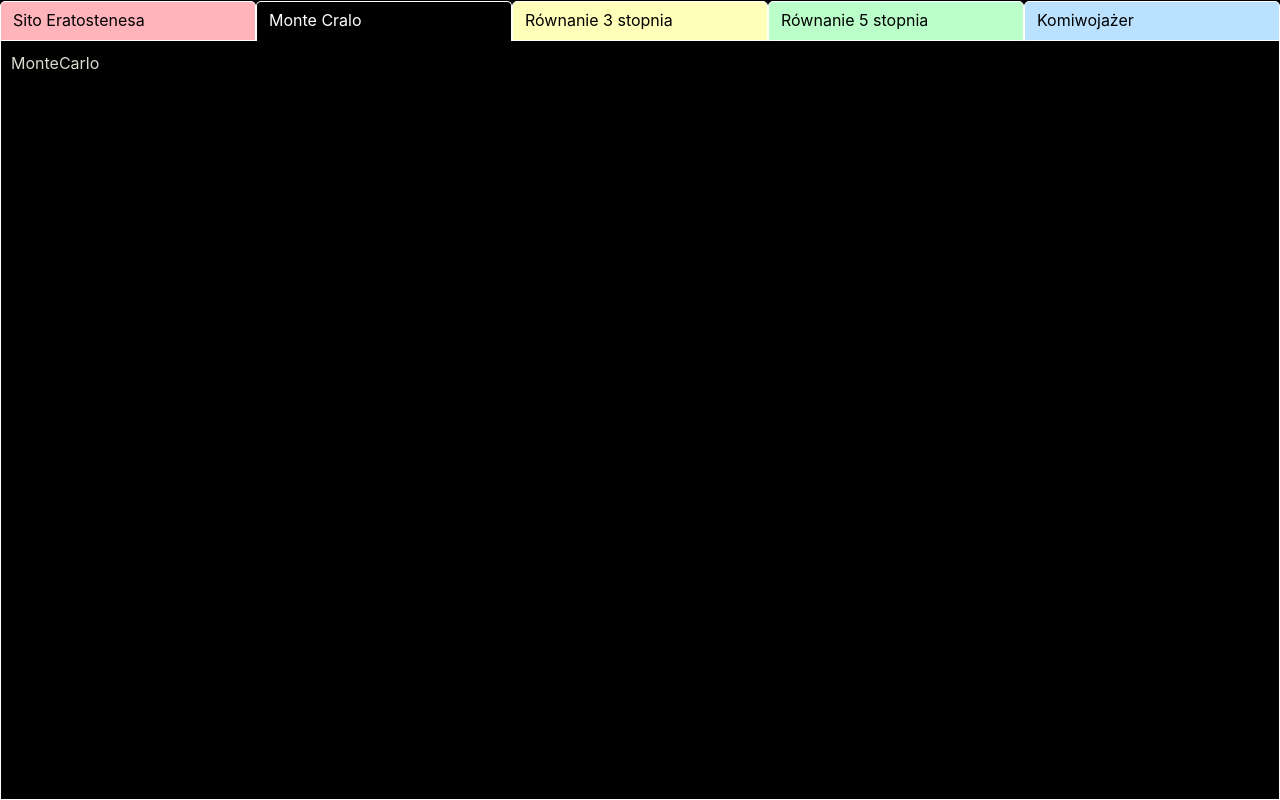
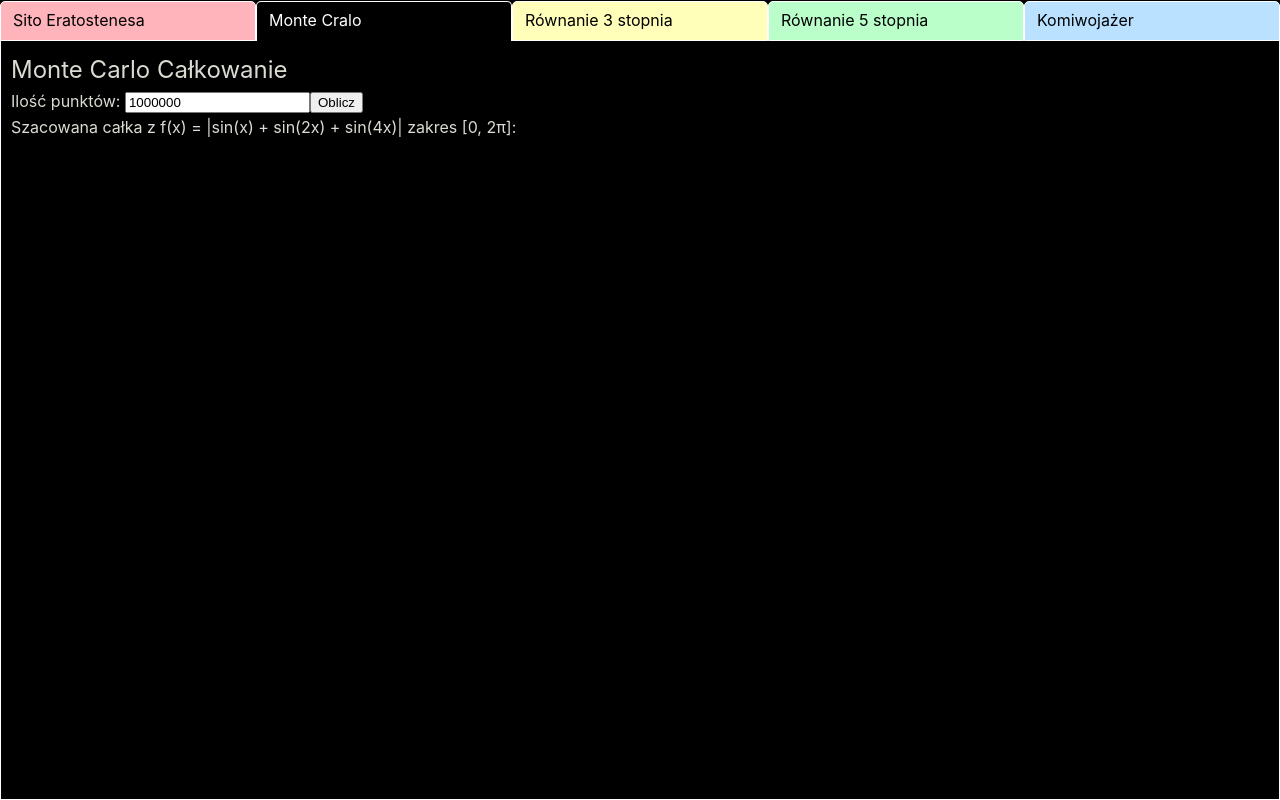
Before and after one commit to Kiryometsy/Algorytmy, a React (Vite) app in the folder src/renderer/: page / in a window 1280 px wide. Both pictures are taken after a click on the tab "Monte Cralo". Built offline with nearby package versions, Linux system fonts and the light colour scheme.

Commit message:
MonteCarlo

```diff
--- a/src/renderer/src/components/MonteCarlo.jsx
+++ b/src/renderer/src/components/MonteCarlo.jsx
@@ -1,5 +1,84 @@
+import { useState } from 'react'
+
 const MonteCarlo = () => {
-	return <div>MonteCarlo</div>
+	const [numPoints, setNumPoints] = useState(1000000) // State for number of points
+	const [progress, setProgress] = useState(0) // State for progress percentage
+	const [integral, setIntegral] = useState('') // State for estimated integral, initialized to an empty string
+	const [calculating, setCalculating] = useState(false) // State for calculation status
+
+	const f = (x) => Math.abs(Math.sin(x) + Math.sin(2 * x) + Math.sin(4 * x))
+
+	const handleNumPointsChange = (e) => {
+		let value = parseInt(e.target.value)
+		if (!isNaN(value) && value > 0) {
+			setNumPoints(value)
+		}
+	}
+
+	const calculateIntegral = () => {
+		let sum = 0
+		let i = 0
+		const chunkSize = 1000
+
+		// Set integral to "Calculating..." at the start
+		setIntegral('Obliczanie...')
+		setCalculating(true) // Set calculating to true
+
+		const calculateChunk = () => {
+			for (let j = 0; j < chunkSize && i < numPoints; j++, i++) {
+				const x = Math.random() * 2 * Math.PI
+				sum += f(x)
+			}
+
+			const progressPercent = (i / numPoints) * 100
+			setProgress(progressPercent)
+
+			if (i < numPoints) {
+				setTimeout(calculateChunk, 0)
+			} else {
+				// Calculate the average value of the function
+				const avg = sum / numPoints
+
+				// Estimate the integral
+				const integralValue = 2 * Math.PI * avg
+				setIntegral(integralValue.toFixed(6))
+
+				// Reset progress and calculating status after calculation
+				setProgress(0)
+				setCalculating(false) // Set calculating to false
+			}
+		}
+
+		calculateChunk()
+	}
+
+	return (
+		<div>
+			<h2>Monte Carlo Całkowanie</h2>
+			<div>
+				<label>Ilość punktów: </label>
+				<input
+					type="number"
+					value={numPoints}
+					onChange={handleNumPointsChange}
+					min="1"
+					disabled={calculating} // Disable input when calculating
+				/>
+				<button onClick={calculateIntegral} disabled={calculating}>
+					Oblicz
+				</button>{' '}
+				{/* Disable button when calculating */}
+			</div>
+			{progress > 0 && (
+				<div style={{ marginTop: '20px' }}>
+					<progress value={progress} max="100" style={{ width: '100%' }}>
+						{progress}%
+					</progress>
+				</div>
+			)}
+			<p>Szacowana całka z f(x) = |sin(x) + sin(2x) + sin(4x)| zakres [0, 2π]: {integral}</p>
+		</div>
+	)
 }
 
 export default MonteCarlo
```
